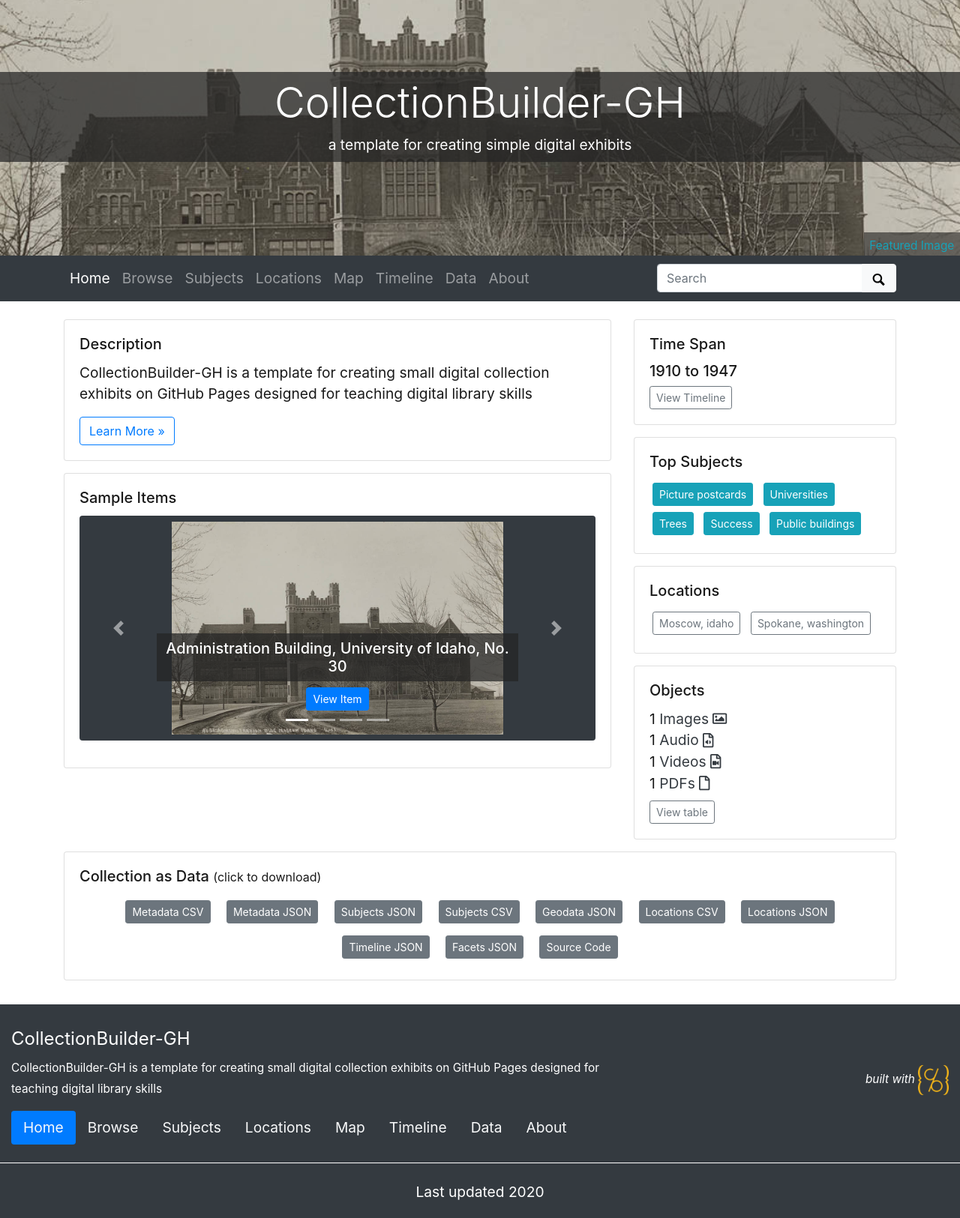
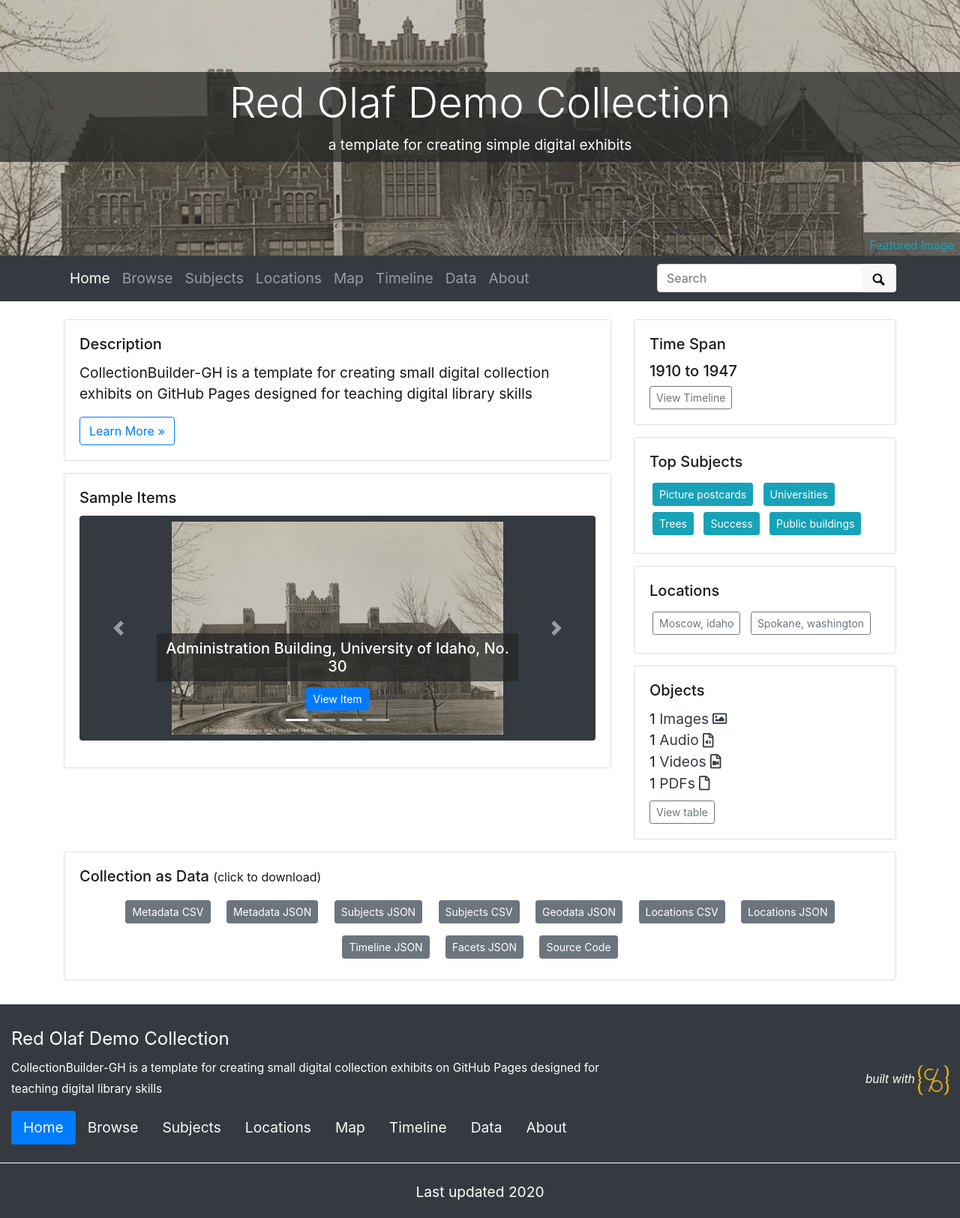
Before and after one commit to RedOlaf/my_repo, a Jekyll site: the page built from index.md, in a window 1280 px wide. Shown: the whole page at 75% size. Built offline with Jekyll 4.4.1, drawn with Linux system fonts in a browser that asks for light colours.

Commit message:
updated config.yaml

```diff
--- a/_config.yml
+++ b/_config.yml
@@ -8,17 +8,17 @@
 # URL VARIABLES
 #
 # url is your gh-pages base, following the pattern: username.github.io
-url: https://collectionbuilder.github.io
+url: https://redolaf.github.io
 # baseurl is your github repository's name prefixed with a /
-baseurl: /collectionbuilder-gh
+baseurl: /my_repo
 # location of code, the full url to your github repository
-source-code: https://github.com/CollectionBuilder/collectionbuilder-gh
+source-code: https://github.com/RedOlaf/collectionbuilder-gh
 
 ##########
 # SITE SETTINGS
 #
 # title of site appears in banner
-title: CollectionBuilder-GH
+title: Red Olaf Demo Collection
 # tagline, a short phrase that will appear throughout the site in the top banner
 tagline: a template for creating simple digital exhibits
 # description appears in meta tags and other locations
```
